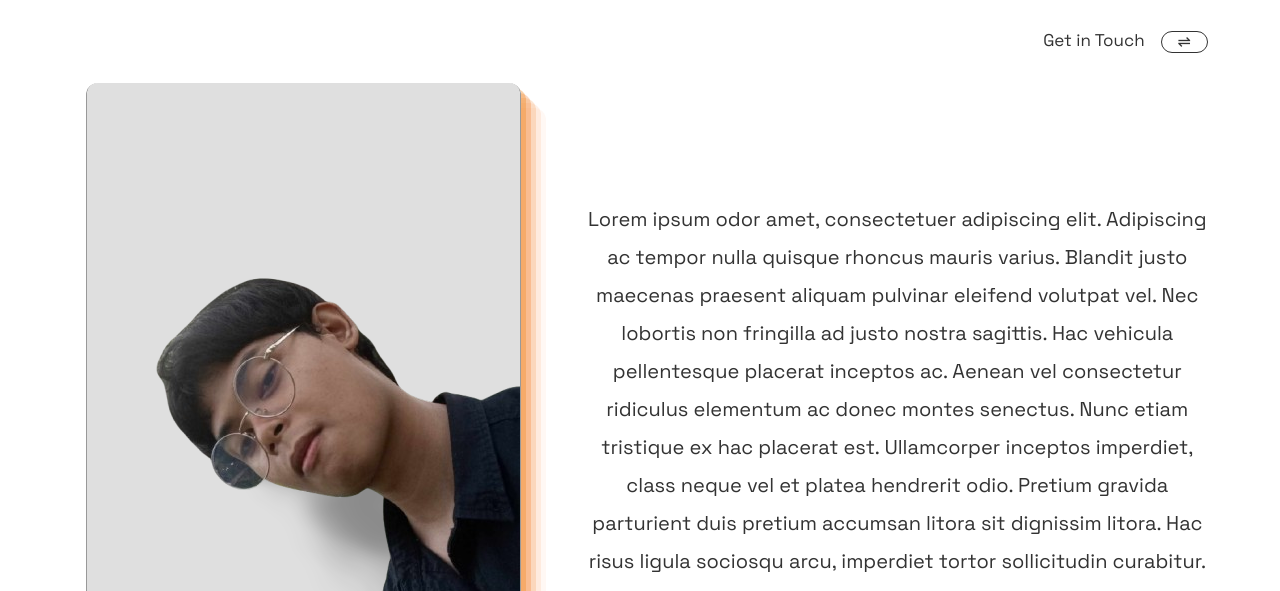
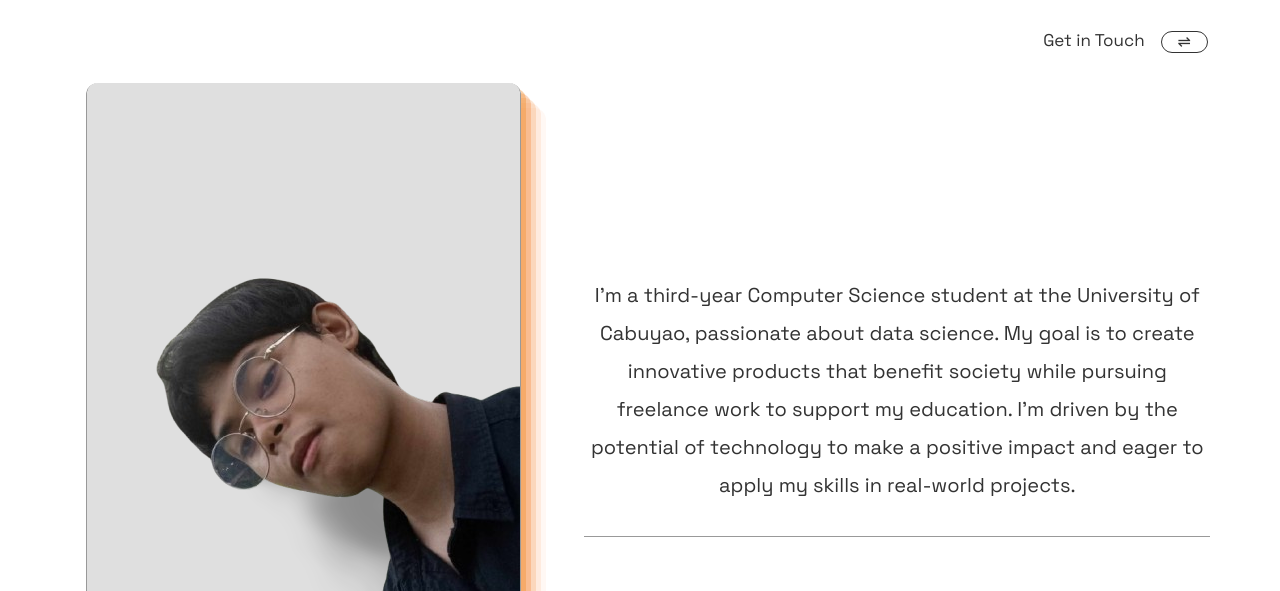
Before and after one commit to KierFR-clean/personal-page-act, a plain HTML site: page public/index.html in a window 1280 px wide. Shown: the part 361-952 px from the top of the page. Drawn offline with nearby package versions, Linux system fonts and the light colour scheme.

Commit message:
before leaving

```diff
--- a/public/functions/validator.js
+++ b/public/functions/validator.js
@@ -10,7 +10,7 @@ $(document).ready(function() {
 
     function emailValidator() {
       const emailRegex = /^[^\s@]+@[^\s@]+\.[^\s@]+$/;
-      const email = $('email').val();
+      const email = $('#email').val().trim();
       return emailRegex.test(email);
     }
 
@@ -30,7 +30,7 @@ $(document).ready(function() {
             button: "OK",
         });
             return;
-        }  else if (!emailValidator()) {
+        } else if (!emailValidator()) {
           swal({
           title: "Error!",
           text: "Please enter a valid email!",
--- a/public/index.html
+++ b/public/index.html
@@ -71,12 +71,7 @@
         </div>
 
         <div class="about-me-msg">
-            Lorem ipsum odor amet, consectetuer adipiscing elit. Adipiscing ac tempor nulla quisque rhoncus mauris
-            varius. Blandit justo maecenas praesent aliquam pulvinar eleifend volutpat vel. Nec lobortis non fringilla
-            ad justo nostra sagittis. Hac vehicula pellentesque placerat inceptos ac. Aenean vel consectetur ridiculus
-            elementum ac donec montes senectus. Nunc etiam tristique ex hac placerat est. Ullamcorper inceptos
-            imperdiet, class neque vel et platea hendrerit odio. Pretium gravida parturient duis pretium accumsan litora
-            sit dignissim litora. Hac risus ligula sociosqu arcu, imperdiet tortor sollicitudin curabitur.
+            I'm a third-year Computer Science student at the University of Cabuyao, passionate about data science. My goal is to create innovative products that benefit society while pursuing freelance work to support my education. I'm driven by the potential of technology to make a positive impact and eager to apply my skills in real-world projects.
         </div>
     </section>
 
--- a/public/stylings/page-profile-styles.css
+++ b/public/stylings/page-profile-styles.css
@@ -26,6 +26,7 @@ body {
   font-weight: 400;
   line-height: 1.4em;
   width: 100%;
+  margin-bottom: 0px;
 
 
 
```
